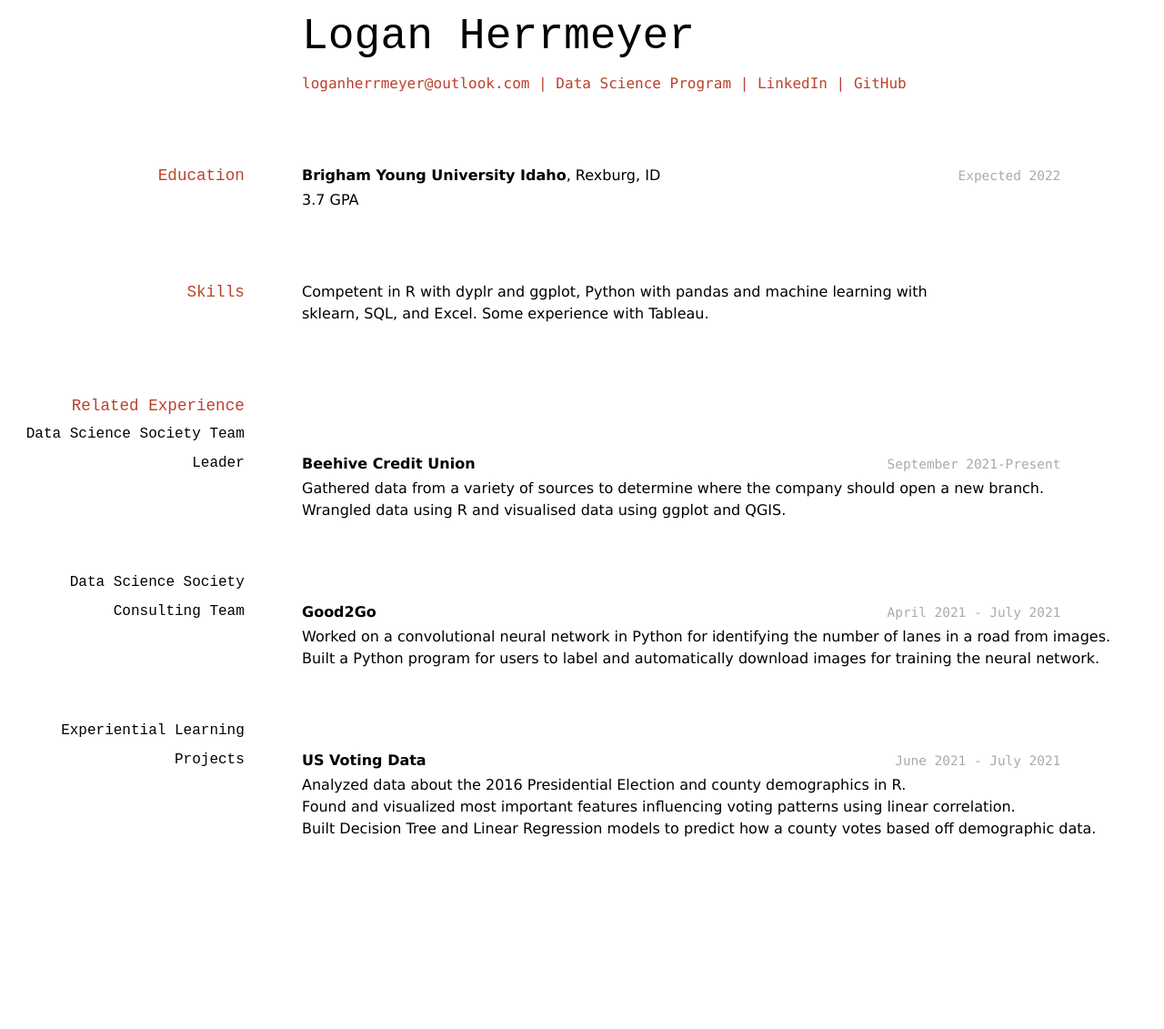
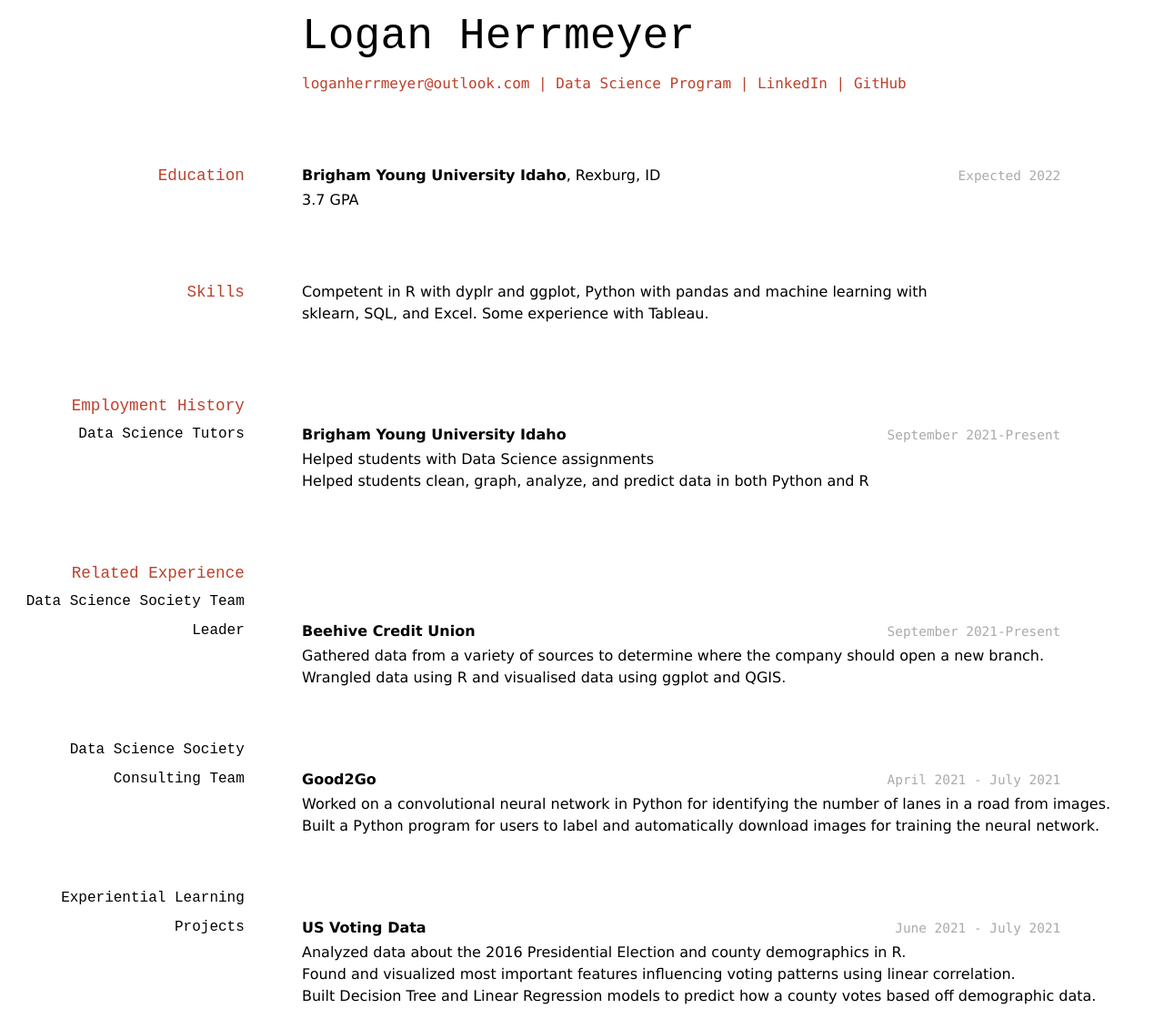
Before and after one commit to LHerrmeyer/herrmeyer_logan_resume, a Jekyll site: the page built from docs/index.md, in a window 1280 px wide. Shown: the whole page at 91% size. Built offline with Jekyll 4.4.1, drawn with Linux system fonts in a browser that asks for light colours; before the commit the page ends 947 px from its top, so only the background shows below that.

Commit message:
Update index.md

```diff
--- a/docs/index.md
+++ b/docs/index.md
@@ -23,6 +23,15 @@ __Brigham Young University Idaho__, Rexburg, ID
 ## Skills
 
 Competent in R with dyplr and ggplot, Python with pandas and machine learning with sklearn, SQL, and Excel. Some experience with Tableau.
+
+## Employment History
+
+### Data Science Tutors
+`September 2021-Present`
+__Brigham Young University Idaho__
+
+- Helped students with Data Science assignments
+- Helped students clean, graph, analyze, and predict data in both Python and R
 
 ## Related Experience
 
```
